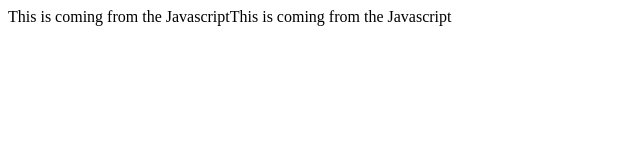
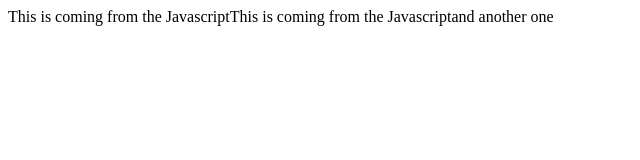
Before and after one commit to jonmoon74/BootstrapDemoProject, a plain HTML site: page index2.html in a window 1280 px wide. Shown: the whole page, without its empty margins (0-640 px from the left). Drawn offline with Linux system fonts and the light colour scheme.

Commit message:
Update to index2

```diff
--- a/index2.html
+++ b/index2.html
@@ -16,6 +16,7 @@
   <script type="text/javascript">
     document.write('This is coming from the Javascript')
     document.write('This is coming from the Javascript')
+    document.write("and another one")
   </script>
 </body>
 
```
